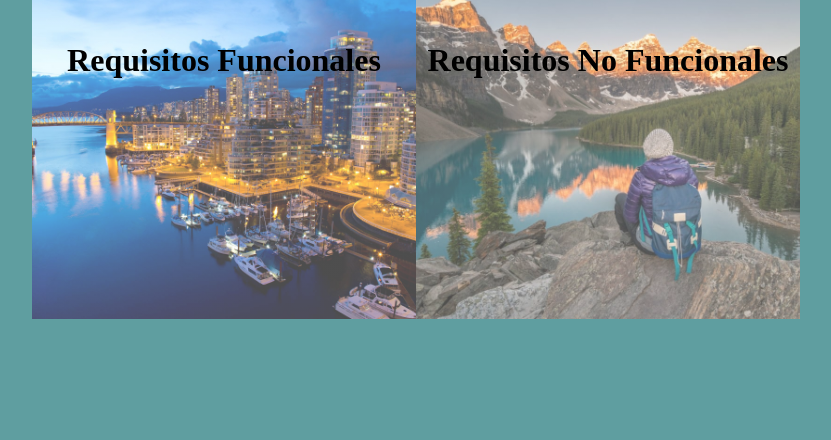
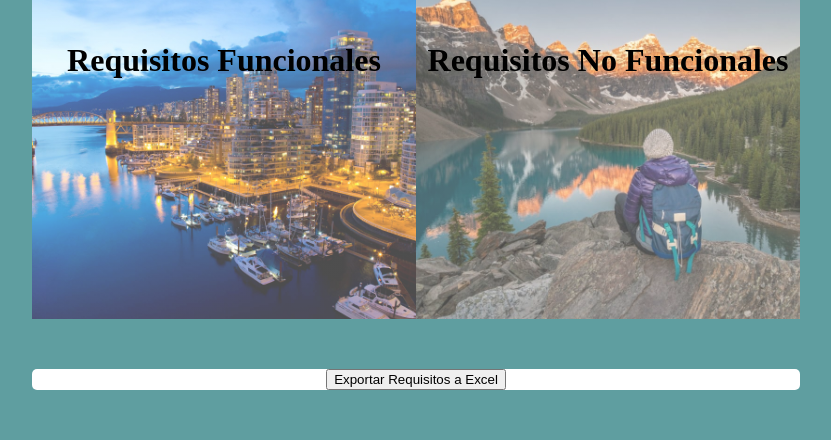
Before and after one commit to miguelespp/IR-Assistant, a Flask app: page / in a window 1280 px wide. Shown: the part 567-1007 px from the top of the page, without its empty margins (224-1055 px from the left). Before the commit the page ends 886 px from the top, so only its background shows below. Run offline with Flask 3, Linux system fonts and the light colour scheme.

Commit message:
agregado el botón de exportar

```diff
--- a/templates/index.html
+++ b/templates/index.html
@@ -31,6 +31,9 @@
             </ul>
         </div>
     </div>
+    <div id="text-box">
+        <button onclick="exportToExcel()">Exportar Requisitos a Excel</button>
+    </div>
     <script src="static/index.js"></script>
 
 
```
